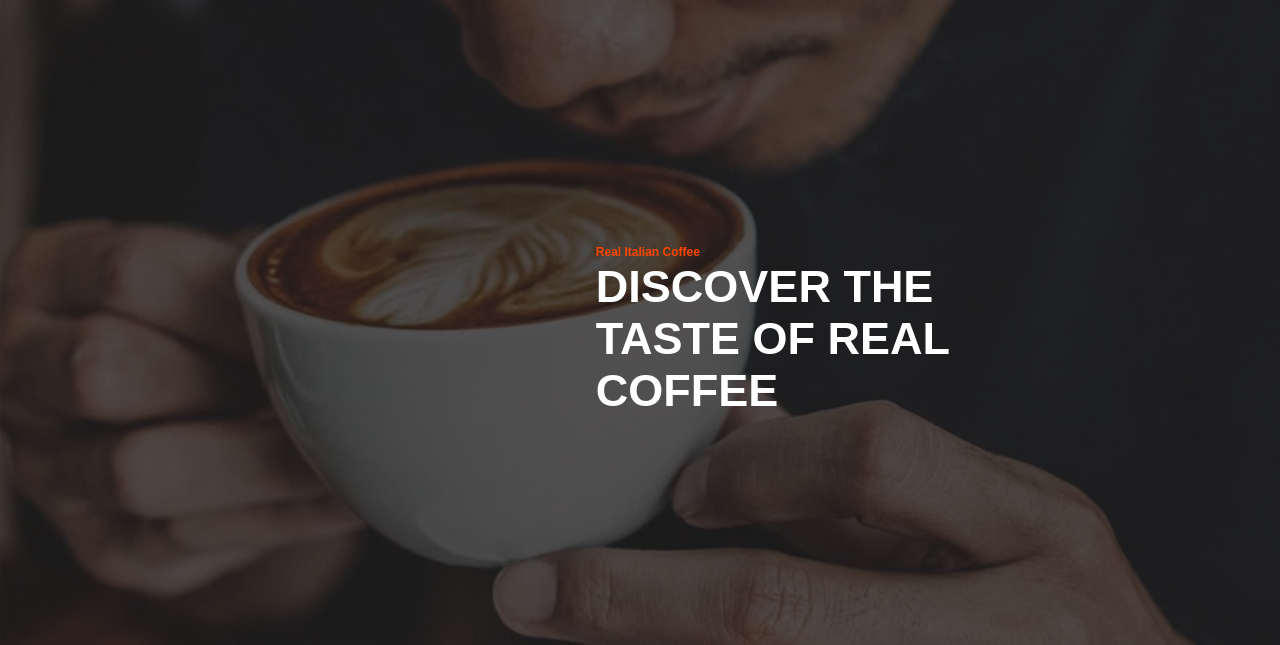
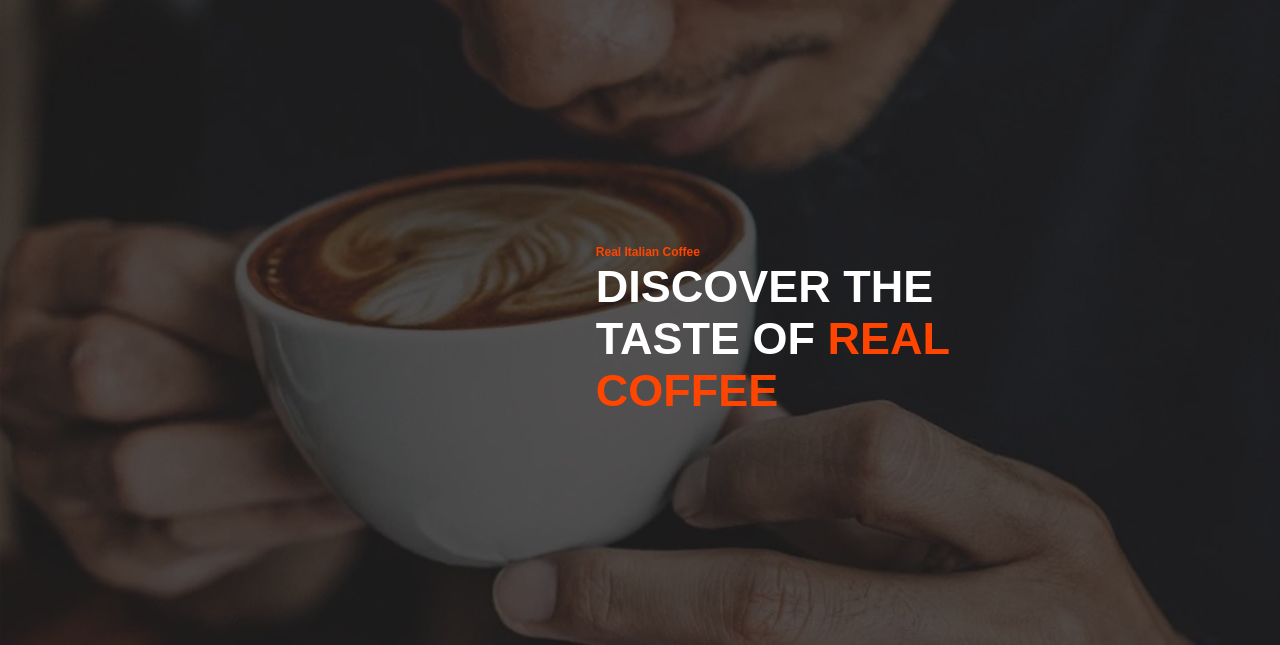
Before and after one commit to jivkovaviktoria/OnyxCafe, a plain HTML site: page index.html in a window 1280 px wide. Shown: the part 155-800 px from the top of the page. Drawn offline with Linux system fonts and the light colour scheme.

Commit message:
Changed the color of the homepage content

```diff
--- a/CSS/homepage.css
+++ b/CSS/homepage.css
@@ -88,3 +88,6 @@ body{
     padding-top: 0;
     margin-top: 2px;
 }
+.content span{
+    color: orangered;
+}
--- a/index.html
+++ b/index.html
@@ -14,7 +14,7 @@
 
 <div class="nav">
     <ul>
-        <li><a>Home</a></li>
+        <li><a href="index.html">Home</a></li>
         <li><a>About</a></li>
         <li><a>Menu</a></li>
         <li><a>Events</a></li>
@@ -28,7 +28,7 @@
 </div>
     <div class="content">
         <h2>Real Italian Coffee</h2>
-        <p>DISCOVER THE<br> TASTE OF REAL<br> COFFEE</p>
+        <p id="x">DISCOVER THE<br> TASTE OF <span>REAL</span><br> <span>COFFEE</span></p>
     </div>
 </body>
 </html>
```
Also changed, not shown: JS/homepage.js (added).
